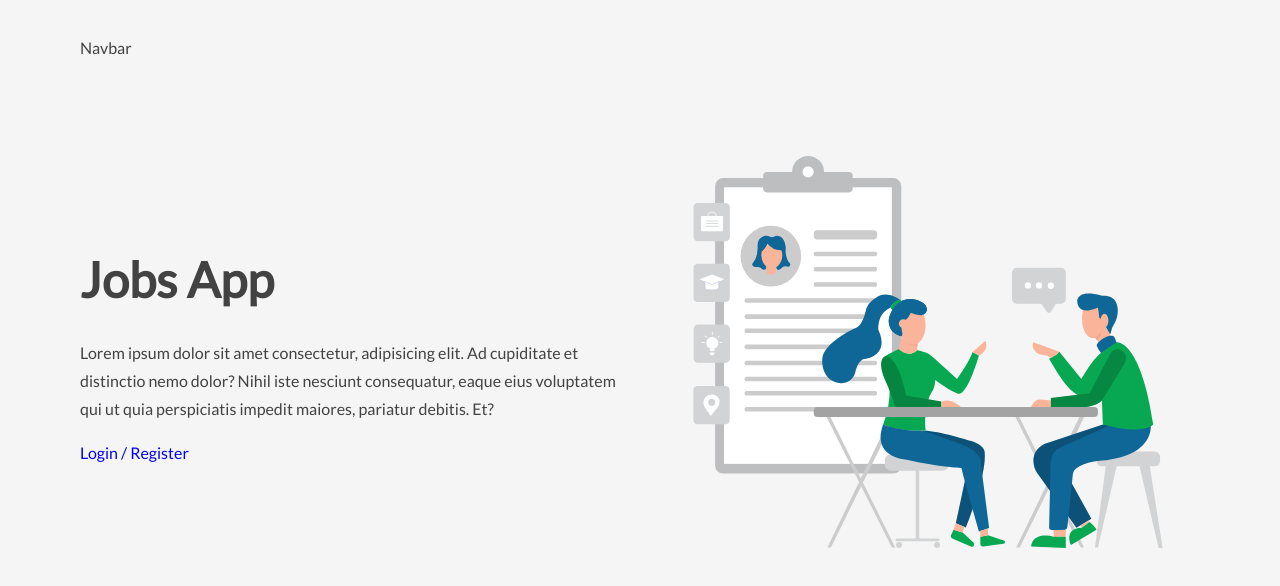
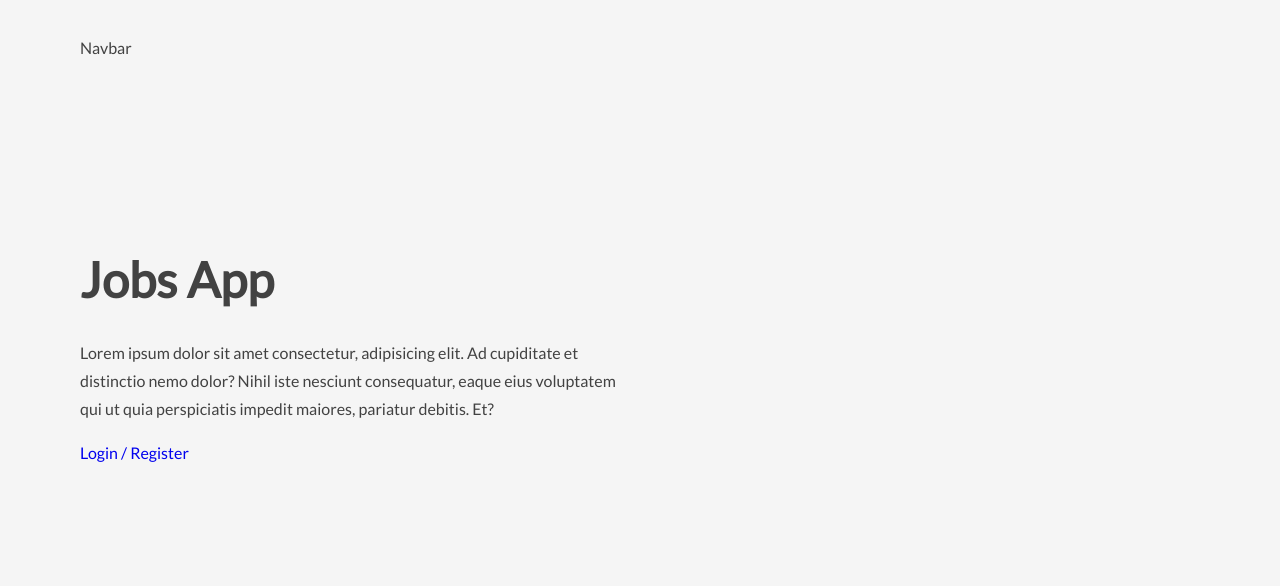
Before and after one commit to suchislif3/jobs-app, a React (Create React App) app in the folder client/: page / in a window 1280 px wide. Shown: the top 586 px of the page. Built offline with nearby package versions, Linux system fonts and the light colour scheme; no server answers.

Commit message:
removed svg

```diff
--- a/client/src/pages/Home.js
+++ b/client/src/pages/Home.js
@@ -2,7 +2,6 @@ import React from "react";
 import { Link } from "react-router-dom";
 
 import { Page } from "../styles/App.styles";
-import main from "../assets/main.svg";
 
 const Home = () => {
   return (
@@ -17,7 +16,6 @@ const Home = () => {
         </p>
         <Link to="/auth">Login / Register</Link>
       </div>
-      <img src={main} alt="job interview" />
     </Page>
   );
 };
```
Also changed, not shown: client/src/assets/main.svg (deleted).
